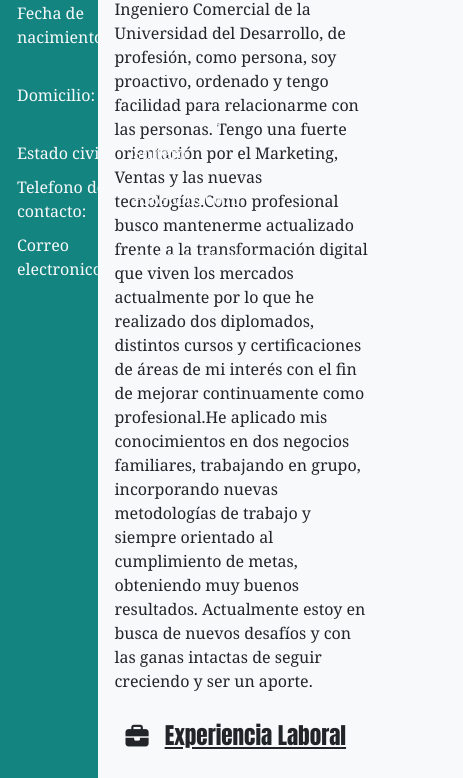
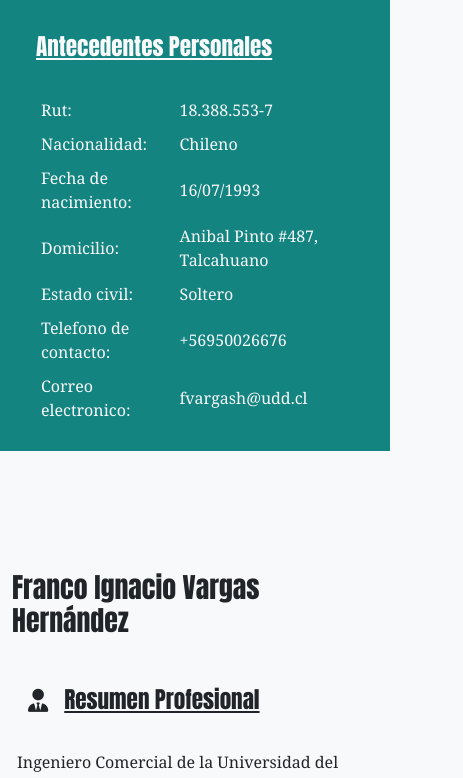
Before and after one commit to fvargash/proyecto-portafolio, a plain HTML site: page index.html in a window 390 px wide. Shown: the part 303-1081 px from the top of the page, 463 px wide, since content can reach past the window. Drawn offline with nearby package versions, Linux system fonts and the light colour scheme.

Commit message:
solucionando problemas responsive

```diff
--- a/index.html
+++ b/index.html
@@ -15,7 +15,7 @@
 <body class="bg-light">
     <div class="container-fluid fw-normal">
         <header class="row">
-            <div class="columna-1 col-3 col-xs-5 col-sm-5 col-md-5 col-lg-4 col-xl-4 col-xxl-3 text-light">
+            <div class="columna-1 col-xs-12 col-sm-12 col-md-5 col-lg-3 col-xl-3 col-xxl-3 text-light">
                 <div class="static sticky-top">
                 <div class="col mt-1">
                     <br>
@@ -24,8 +24,8 @@
                     <img class="img-fluid rounded-circle border-5 p-1 bg-white" src="./assets/img/WhatsApp Image 2022-05-18 at 9.45.21 PM.jpeg" width="200" height="235">
                     <br>
                 </div>
-                <div class="datos-personales justify-content-center text-start">
-                    <h3 class="h1-responsive"><ins>Antecedentes Personales</ins></h3>
+                <div class="datos-personales justify-content-center text-start p-4">
+                    <h3><ins>Antecedentes Personales</ins></h3>
             <br>
             <table>
                 <tr>
@@ -60,7 +60,7 @@
                 </div>
             </div>
         </div>
-            <div class="contenido col-9 col-xs-7 col-sm-7 col-md-7 col-lg-8 col-xl-8 col-xxl-9 text-start bg-light">
+            <div class="contenido col-xs-12 col-sm-12 col-md-7 col-lg-9 col-xl-9 col-xxl-9 text-start bg-light">
                 <div class="resumen-profesional mt-5 mb-4">
                     <div class="col my-5">
                         <br>
```
